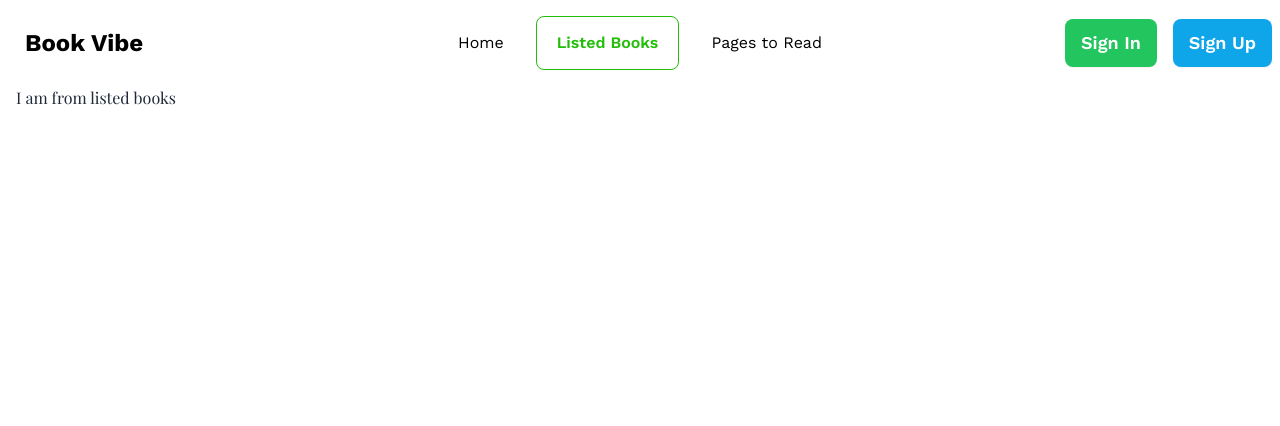
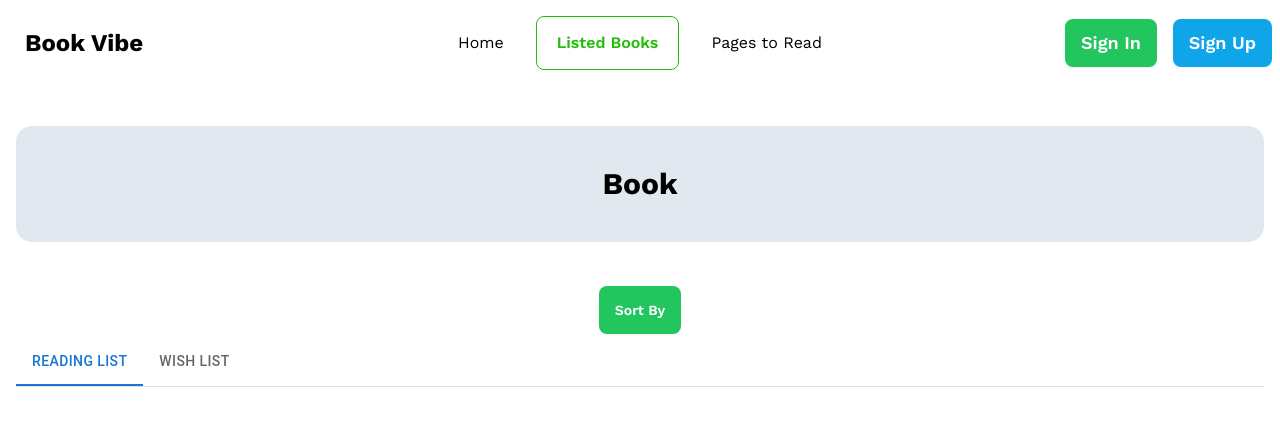
Before and after one commit to Allsamir/Book-Vibe, a React (Vite) app: page /listed-books in a window 1280 px wide. Shown: the top 426 px of the page. Built offline with nearby package versions, Linux system fonts and the light colour scheme; a web font is replaced by a local one.

Commit message:
Listed page tabs done

```diff
--- a/package.json
+++ b/package.json
@@ -10,12 +10,16 @@
     "preview": "vite preview"
   },
   "dependencies": {
+    "@emotion/react": "^11.11.4",
+    "@emotion/styled": "^11.11.0",
+    "@mui/material": "^5.15.14",
     "localforage": "^1.10.0",
     "match-sorter": "^6.3.4",
     "react": "^18.2.0",
     "react-dom": "^18.2.0",
     "react-icons": "^5.0.1",
     "react-router-dom": "^6.22.3",
+    "react-toastify": "^10.0.5",
     "sort-by": "^1.2.0"
   },
   "devDependencies": {
--- a/src/components/BookDetails.tsx
+++ b/src/components/BookDetails.tsx
@@ -1,6 +1,8 @@
 import React from "react";
 import { useParams, useLoaderData } from "react-router-dom";
 import { saveDataToLocalStorage } from "../util/manageLocalStorage";
+import { ToastContainer, toast } from "react-toastify";
+import "react-toastify/dist/ReactToastify.css";
 
 interface Books {
   bookId: number;
@@ -23,9 +25,53 @@ const BookDetails: React.FC = () => {
     ? books.find((book) => book.bookId === parseInt(bookID))
     : undefined;
 
-  const handleData = (key: string) => {
-    saveDataToLocalStorage(key, book as Books);
-    saveDataToLocalStorage(key, book as Books);
+  const handleDataOfReadingList = (key: string) => {
+    const [isDataExitsInReadingList, dataOfReadingList] =
+      saveDataToLocalStorage(key, book as Books);
+
+    if (isDataExitsInReadingList) {
+      toast.warning("Already exists in Reading List !", {
+        position: "top-right",
+      });
+    } else {
+      dataOfReadingList.push(book);
+      localStorage.setItem(key, JSON.stringify(dataOfReadingList));
+      toast.success("Added to Reading List !", {
+        position: "top-right",
+      });
+    }
+  };
+
+  const handleDataOfWishList = (key: string) => {
+    const [isDataExitsInWishList, dataOfWishList] = saveDataToLocalStorage(
+      key,
+      book as Books
+    );
+    const [isDataExitsInReadingList] = saveDataToLocalStorage(
+      "readingList",
+      book as Books
+    );
+
+    if (isDataExitsInWishList) {
+      toast.warning("Already exists in Wish List !", {
+        position: "top-right",
+      });
+    } else {
+      if (isDataExitsInReadingList) {
+        toast.warning(
+          "You have already read this book enable to add in Wish List !",
+          {
+            position: "top-right",
+          }
+        );
+      } else {
+        toast.success("Added to Wish List !", {
+          position: "top-right",
+        });
+        dataOfWishList.push(book);
+        localStorage.setItem(key, JSON.stringify(dataOfWishList));
+      }
+    }
   };
 
   if (!book)
@@ -97,7 +143,7 @@ const BookDetails: React.FC = () => {
         </div>
         <button
           onClick={() => {
-            handleData("readingList");
+            handleDataOfReadingList("readingList");
           }}
           className="btn btn-outline text-base-200 rounded-lg font-work mr-4 text-lg"
         >
@@ -105,13 +151,14 @@ const BookDetails: React.FC = () => {
         </button>
         <button
           onClick={() => {
-            handleData("wishList");
+            handleDataOfWishList("wishList");
           }}
           className="btn text-white bg-sky-400 rounded-lg border-none font-work mr-4 text-lg"
         >
           Wishlist
         </button>
       </div>
+      <ToastContainer />
     </div>
   );
 };
--- a/src/components/Listed-Bools/ListedBooks.tsx
+++ b/src/components/Listed-Bools/ListedBooks.tsx
@@ -1,18 +1,55 @@
 import React, { useEffect, useState } from "react";
 import { getDataFromLocalStorage } from "../../util/manageLocalStorage";
+import TabsOfRW from "./Tabs";
+
+interface Books {
+  bookId: number;
+  bookName: string;
+  author: string;
+  image: string;
+  review: string;
+  totalPages: number;
+  rating: number;
+  category: number;
+  tags: string[];
+  publisher: string;
+  yearOfPublishing: number;
+}
 
 const ListedBooks: React.FC = () => {
-  const [dataOfReadingList, setDataOfReadingList] = useState([]);
-  const [dataOfWishList, setDataOfWishList] = useState([]);
-
-  console.log(dataOfReadingList);
-  console.log(dataOfWishList);
+  const [dataOfReadingList, setDataOfReadingList] = useState<Books[]>([]);
+  const [dataOfWishList, setDataOfWishList] = useState<Books[]>([]);
 
   useEffect(() => {
     setDataOfReadingList(getDataFromLocalStorage("readingList"));
     setDataOfWishList(getDataFromLocalStorage("wishList"));
   }, []);
-  return <div>I am from listed books</div>;
+
+  return (
+    <div>
+      <div className="rounded-2xl bg-slate-200 text-center w-full py-10 my-10">
+        <h2 className="text-3xl text-black font-work font-bold">Book</h2>
+      </div>
+
+      <div className="text-center font-work">
+        <details className="dropdown">
+          <summary className="m-1 btn bg-green-500 text-white border-none">
+            Sort By
+          </summary>
+          <ul className="p-2 shadow menu dropdown-content z-[1] bg-green-500 text-white rounded-box w-52">
+            <li>
+              <a>Item 1</a>
+            </li>
+            <li>
+              <a>Item 2</a>
+            </li>
+          </ul>
+        </details>
+      </div>
+
+      <TabsOfRW readingList={dataOfReadingList} wishList={dataOfWishList} />
+    </div>
+  );
 };
 
 export default ListedBooks;
--- /dev/null
+++ b/src/components/Listed-Bools/Tabs.tsx
@@ -0,0 +1,90 @@
+import * as React from "react";
+import Tabs from "@mui/material/Tabs";
+import Tab from "@mui/material/Tab";
+import Typography from "@mui/material/Typography";
+import Box from "@mui/material/Box";
+
+interface TabPanelProps {
+  children?: React.ReactNode;
+  index: number;
+  value: number;
+}
+
+interface Books {
+  bookId: number;
+  bookName: string;
+  author: string;
+  image: string;
+  review: string;
+  totalPages: number;
+  rating: number;
+  category: number;
+  tags: string[];
+  publisher: string;
+  yearOfPublishing: number;
+}
+
+interface ChilProps {
+  readingList: Books[];
+  wishList: Books[];
+}
+
+function CustomTabPanel(props: TabPanelProps) {
+  const { children, value, index, ...other } = props;
+
+  return (
+    <div
+      role="tabpanel"
+      hidden={value !== index}
+      id={`simple-tabpanel-${index}`}
+      aria-labelledby={`simple-tab-${index}`}
+      {...other}
+    >
+      {value === index && (
+        <Box sx={{ p: 3 }}>
+          <Typography>{children}</Typography>
+        </Box>
+      )}
+    </div>
+  );
+}
+
+function a11yProps(index: number) {
+  return {
+    id: `simple-tab-${index}`,
+    "aria-controls": `simple-tabpanel-${index}`,
+  };
+}
+
+export default function TabsOfRW(props: ChilProps) {
+  const [value, setValue] = React.useState(0);
+
+  const handleChange = (event: React.SyntheticEvent, newValue: number) => {
+    setValue(newValue);
+  };
+
+  return (
+    <Box sx={{ width: "100%" }}>
+      <Box sx={{ borderBottom: 1, borderColor: "divider" }}>
+        <Tabs
+          value={value}
+          onChange={handleChange}
+          aria-label="basic tabs example"
+        >
+          <Tab label="Reading List" {...a11yProps(0)} />
+          <Tab label="Wish List" {...a11yProps(1)} />
+        </Tabs>
+      </Box>
+      <CustomTabPanel value={value} index={0}>
+        {props.readingList.map((book, index) => (
+          <div key={index}>Book name: {book.bookName}</div>
+        ))}
+      </CustomTabPanel>
+      <CustomTabPanel value={value} index={1}>
+        {props.wishList.map((book, index) => (
+          <div key={index}>Book name: {book.bookName}</div>
+        ))}
+      </CustomTabPanel>
+    </Box>
+  );
+}
--- a/src/index.css
+++ b/src/index.css
@@ -14,4 +14,10 @@ a.active {
   padding: 0.88rem 1.25rem;
   border-radius: 0.5rem;
   font-weight: 600;
+  transition: 0.5s;
 }
+a.active:hover {
+  background-color: #23be0a;
+  color: white;
+  transition: 0.5s;
+}
--- a/src/util/manageLocalStorage.ts
+++ b/src/util/manageLocalStorage.ts
@@ -18,13 +18,7 @@ export const saveDataToLocalStorage = (key: string, book: Books) => {
     const dataListData = JSON.parse(dataFromLocalStorage) || [];
 
     const isDataExists = dataListData.find((boi: Books) => boi.bookId === book.bookId)
-
-    if (isDataExists) {
-      alert("Data exists");
-    } else {
-      dataListData.push(book);
-      localStorage.setItem(key, JSON.stringify(dataListData));
-    }
+    return [isDataExists, dataListData]
 }
 
 export const getDataFromLocalStorage = (key: string) => {
```
Also changed, not shown: 1 other file (tests, documents, lock files or other folders).
